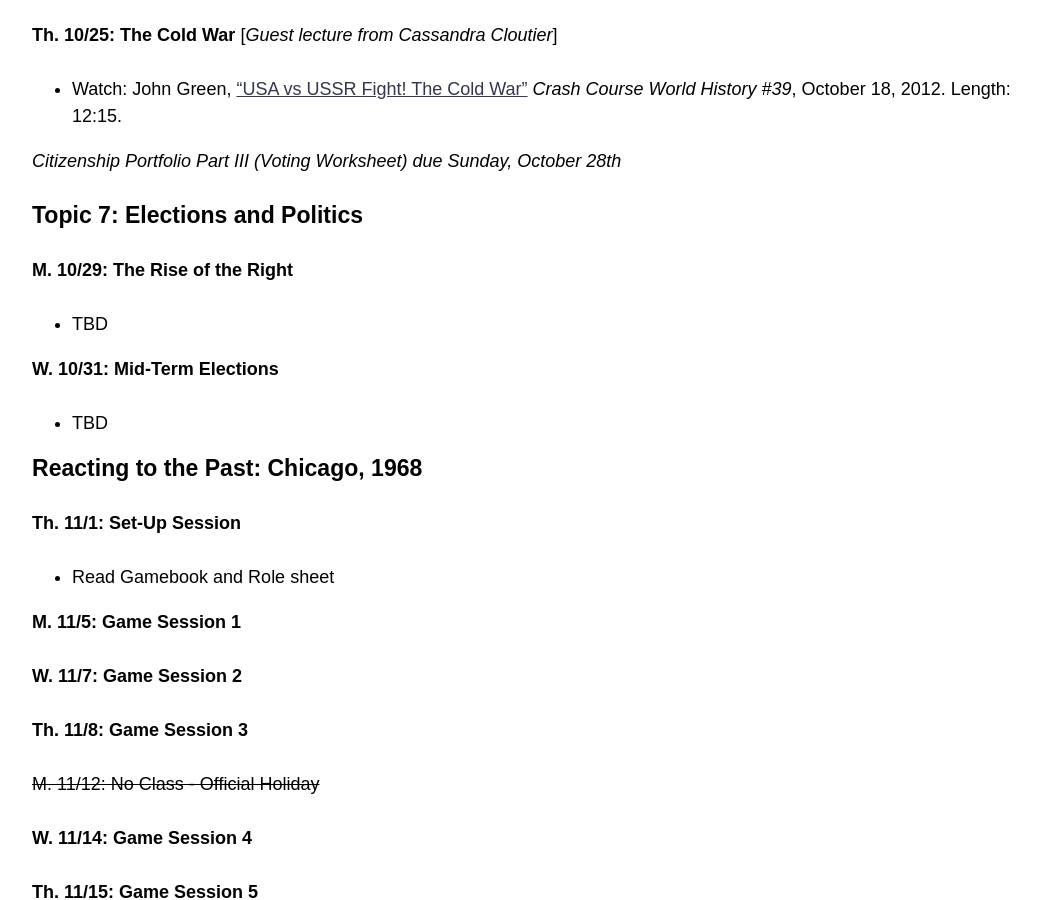
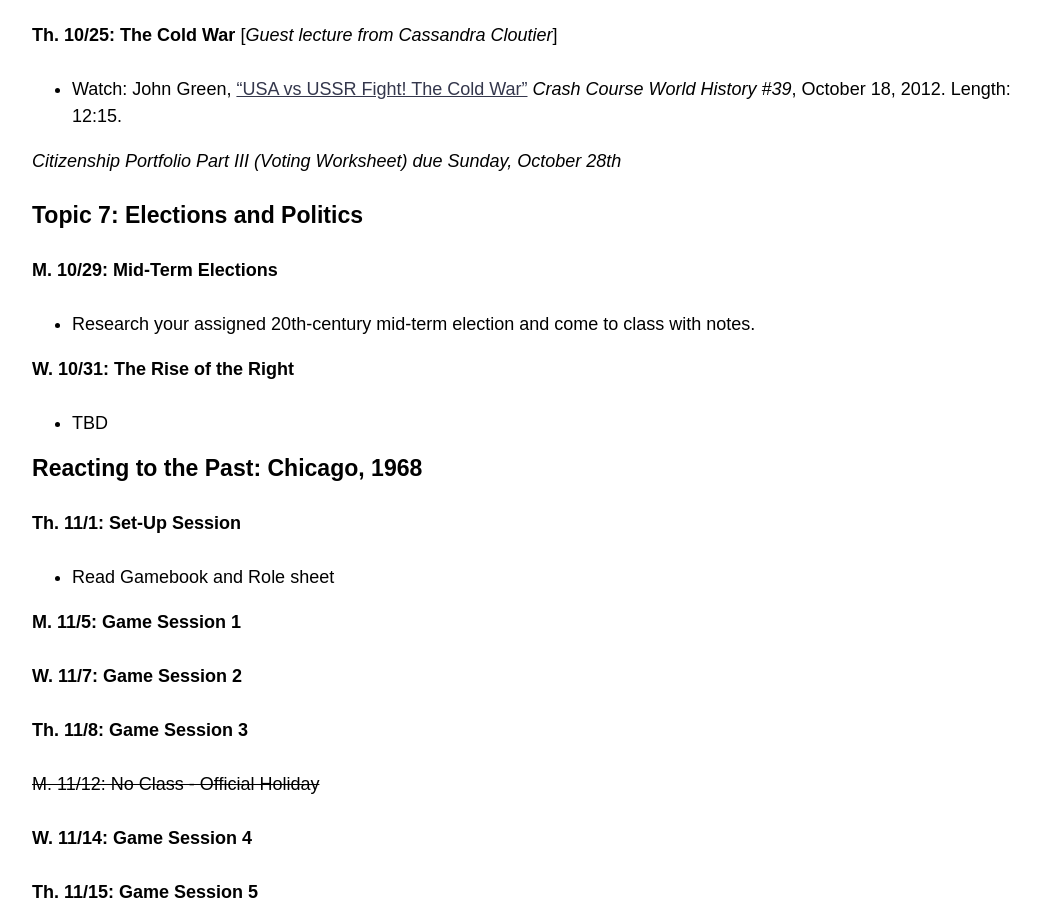
Before and after one commit to cblevins/f18-intro-us, a Jekyll site: the page built from schedule.md, in a window 1280 px wide and 900 px high, scrolled down 3646 px. Shown: the whole window, without its empty margins (114-1155 px from the left). Built offline with Jekyll 4.4.1, drawn with Linux system fonts in a browser that asks for light colours; nearby versions of some CDN libraries.

Commit message:
schedule update

```diff
--- a/schedule.md
+++ b/schedule.md
@@ -113,10 +113,10 @@ title: Schedule
 
 ### Topic 7: Elections and Politics
 
-**M. 10/29: The Rise of the Right**
-- TBD
+**M. 10/29: Mid-Term Elections**
+- Research  your assigned 20th-century mid-term election and come to class with notes.
 
-**W. 10/31: Mid-Term Elections**
+**W. 10/31: The Rise of the Right**
 - TBD
 
 ### Reacting to the Past: Chicago, 1968
```
